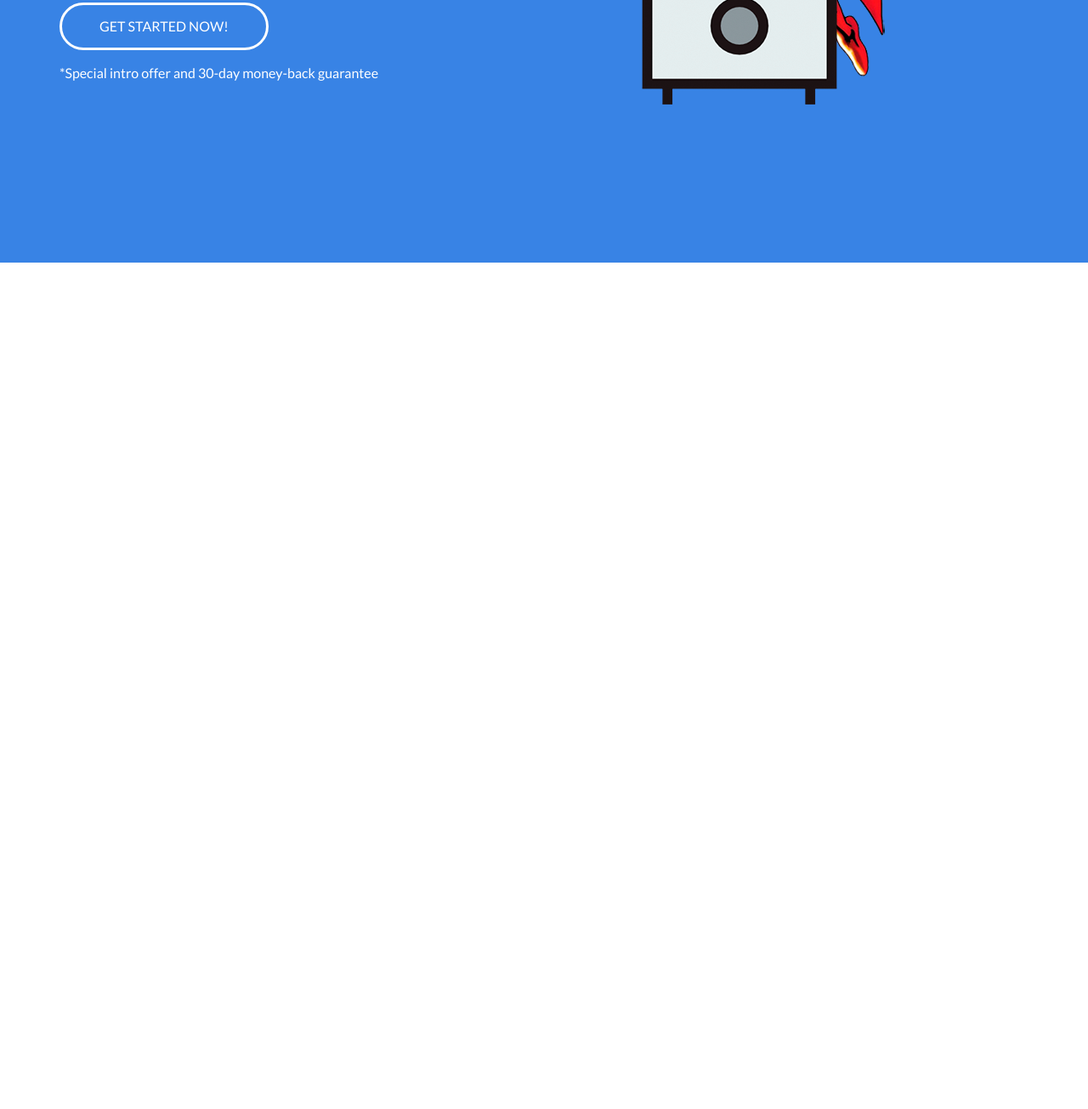
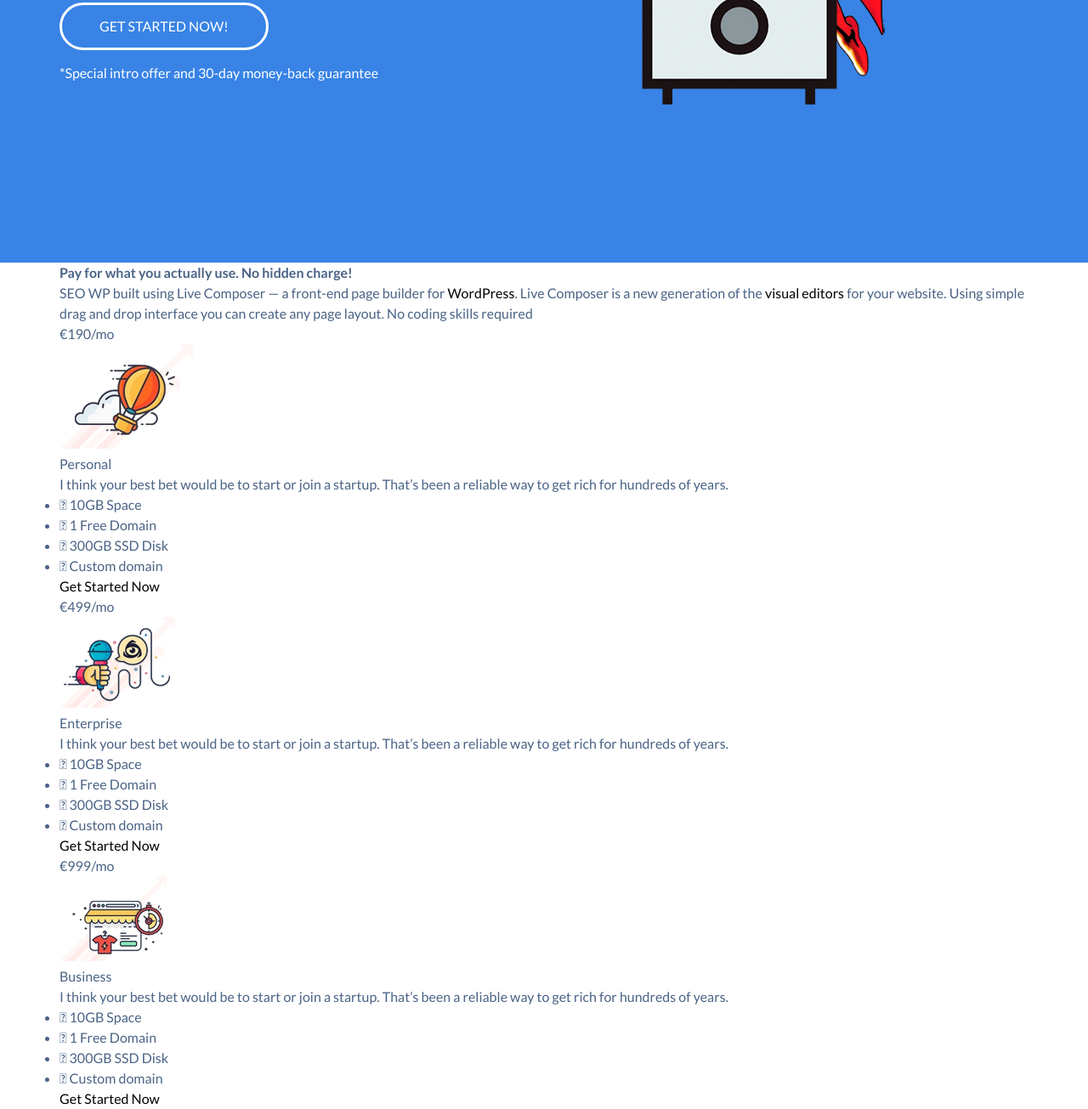
Before and after one commit to CodeShami/joomhost, a plain HTML site: page index.html in a window 1280 px wide. Shown: the part 577-1882 px from the top of the page at 85% size. Before the commit the page ends 886 px from the top, so only its background shows below. Drawn offline with nearby package versions, Linux system fonts and the light colour scheme.

Commit message:
html верстка второго блока

```diff
--- a/index.html
+++ b/index.html
@@ -80,6 +80,91 @@
 		</div>
 	</section>
 
+	<section class="price">
+		<div class="container">
+			<h2 class="title">
+				Pay for what you <span>actually</span> use. No hidden charge!
+			</h2>
+			<div class="price__descr">
+				SEO WP built using Live Composer — a front-end page builder for <a href="#">WordPress</a>. Live Composer is
+				a new generation of the
+				<a href="#">visual editors</a> for your website. Using simple drag and drop interface you can create any
+				page layout. <span>No coding skills required</span>
+			</div>
+
+			<div class="price__items">
+				<div class="price-item">
+					<div class="price-item__number">
+						€190<span>/mo</span>
+					</div>
+					<div class="price-item__images">
+						<img src="images/price-item1.png" alt="">
+					</div>
+					<div class="price-item__title">
+						Personal
+					</div>
+					<div class="price-item__text">
+						I think your best bet would be to start or join a startup. That’s been a reliable way to get rich
+						for hundreds of years.
+					</div>
+					<ul class="price-item__list">
+						<li> 10GB Space</li>
+						<li> 1 Free Domain</li>
+						<li> 300GB SSD Disk</li>
+						<li> Custom domain</li>
+					</ul>
+					<a href="#" class="price-item__btn">Get Started Now</a>
+
+				</div>
+				<div class="price-item">
+					<div class="price-item__number">
+						€499<span>/mo</span>
+					</div>
+					<div class="price-item__images">
+						<img src="images/price-item2.png" alt="">
+					</div>
+					<div class="price-item__title">
+						Enterprise
+					</div>
+					<div class="price-item__text">
+						I think your best bet would be to start or join a startup. That’s been a reliable way to get rich for
+						hundreds of years.
+					</div>
+					<ul class="price-item__list">
+						<li> 10GB Space</li>
+						<li> 1 Free Domain</li>
+						<li> 300GB SSD Disk</li>
+						<li> Custom domain</li>
+					</ul>
+					<a href="#" class="price-item__btn">Get Started Now</a>
+				</div>
+				<div class="price-item">
+					<div class="price-item__number">
+						€999<span>/mo</span>
+					</div>
+					<div class="price-item__images">
+						<img src="images/price-item3.png" alt="">
+					</div>
+					<div class="price-item__title">
+						Business
+					</div>
+					<div class="price-item__text">
+						I think your best bet would be to start or join a startup. That’s been a reliable way to get rich for
+						hundreds of years.
+					</div>
+					<ul class="price-item__list">
+						<li> 10GB Space</li>
+						<li> 1 Free Domain</li>
+						<li> 300GB SSD Disk</li>
+						<li> Custom domain</li>
+					</ul>
+					<a href="#" class="price-item__btn">Get Started Now</a>
+				</div>
+			</div>
+
+		</div>
+	</section>
+
 
 
 
```
Also changed, not shown: images/price-item1.png (added), images/price-item2.png (added), images/price-item3.png (added), 1 other file.
